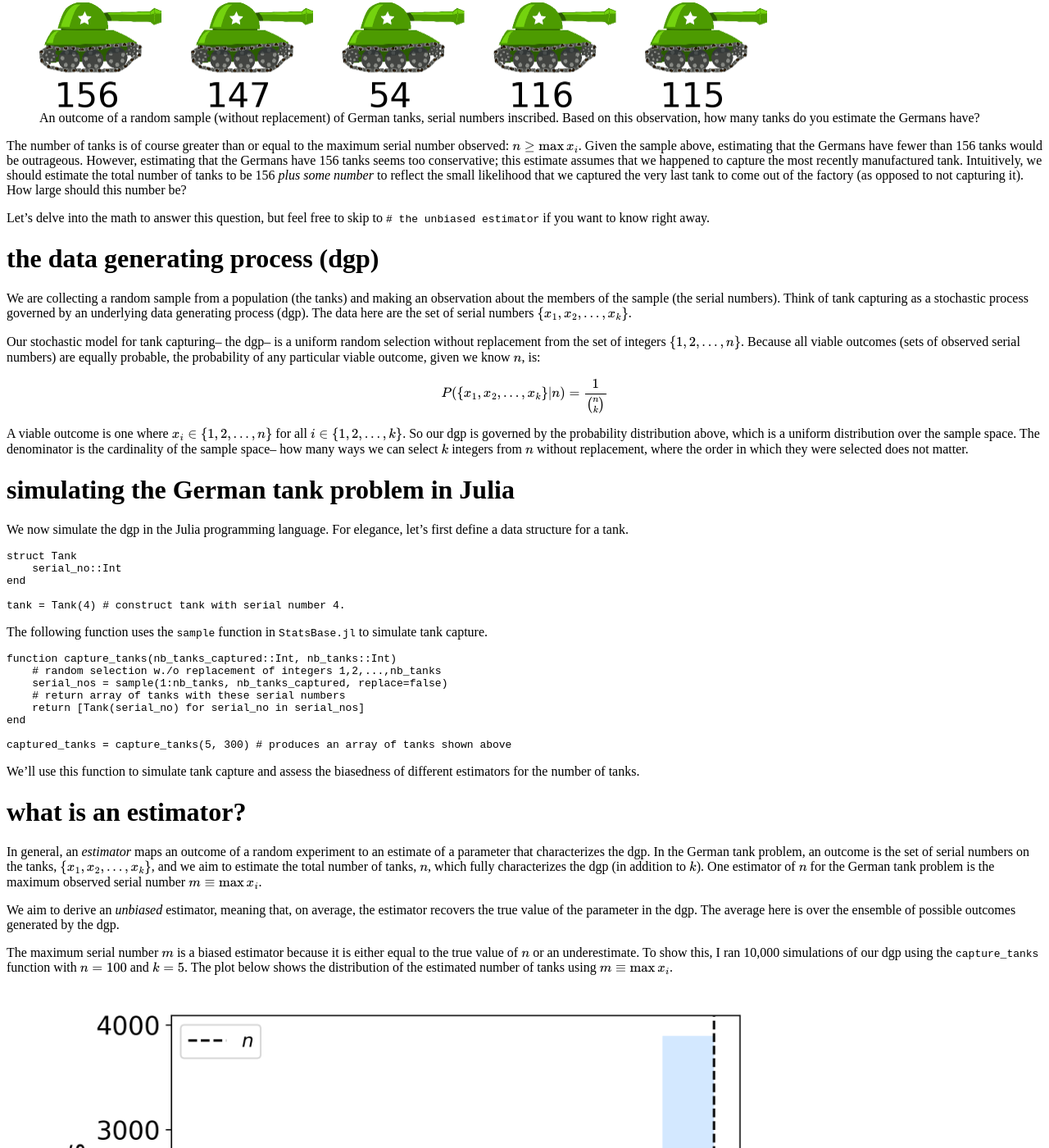
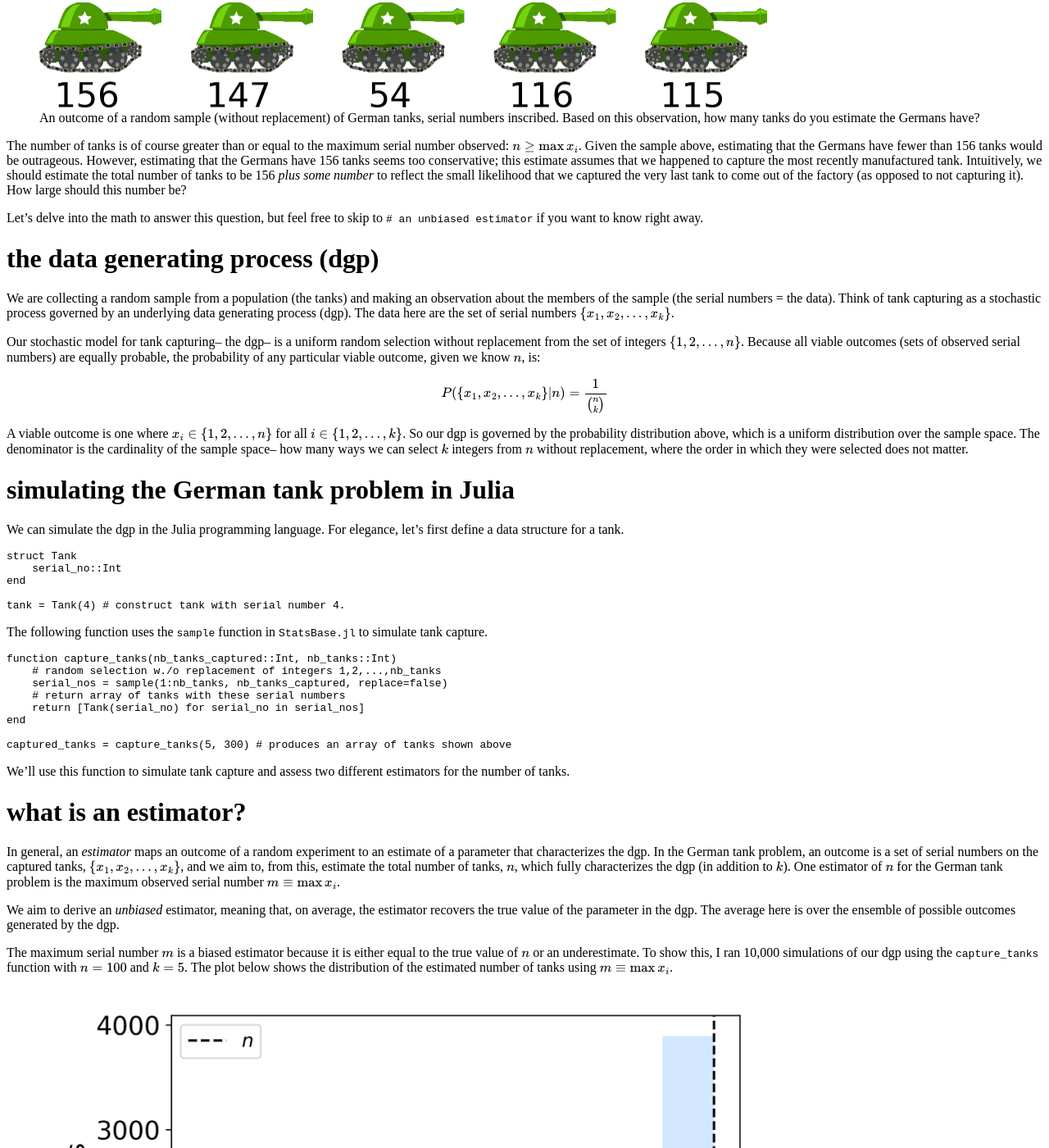
Before and after one commit to SimonEnsemble/oldish_SimonEnsemble.github.io, a Jekyll site: the page built from _posts/2019-11-15-german-tank-problem.md, in a window 1280 px wide and 1400 px high, scrolled down 432 px. Shown: the whole window at 82% size. Built offline with Jekyll 4.4.1, drawn with Linux system fonts in a browser that asks for light colours; formulas are drawn with MathJax 3; some of the changed text lies outside the part shown.

Commit message:
small fix

````diff
--- a/_posts/2019-11-15-german-tank-problem.md
+++ b/_posts/2019-11-15-german-tank-problem.md
@@ -21,11 +21,11 @@ The Allies captured a (assumed) random sample of $k$ tanks from the German force
 
 The number of tanks is of course greater than or equal to the maximum serial number observed: $n \geq \max x_i$. Given the sample above, estimating that the Germans have fewer than 156 tanks would be outrageous. However, estimating that the Germans have 156 tanks seems too conservative; this estimate assumes that we happened to capture the most recently manufactured tank. Intuitively, we should estimate the total number of tanks to be 156 *plus some number* to reflect the small likelihood that we captured the very last tank to come out of the factory (as opposed to not capturing it). How large should this number be?
 
-Let's delve into the math to answer this question, but feel free to skip to `# the unbiased estimator` if you want to know right away.
+Let's delve into the math to answer this question, but feel free to skip to `# an unbiased estimator` if you want to know right away.
 
 # the data generating process (dgp)
 
-We are collecting a random sample from a population (the tanks) and making an observation about the members of the sample (the serial numbers). Think of tank capturing as a stochastic process governed by an underlying data generating process (dgp). The data here are the set of serial numbers $$\{x_1,x_2,...,x_k\}$$.
+We are collecting a random sample from a population (the tanks) and making an observation about the members of the sample (the serial numbers = the data). Think of tank capturing as a stochastic process governed by an underlying data generating process (dgp). The data here are the set of serial numbers $$\{x_1,x_2,...,x_k\}$$.
 
 Our stochastic model for tank capturing-- the dgp-- is a uniform random selection without replacement from the set of integers $$\{1,2,...,n\}$$. Because all viable outcomes (sets of observed serial numbers) are equally probable, the probability of any particular viable outcome, given we know $n$, is:
 
@@ -35,7 +35,7 @@ A viable outcome is one where $$x_i \in \{1, 2, ..., n\}$$ for all $$i\in \{1,2,
 
 # simulating the German tank problem in Julia
 
-We now simulate the dgp in the Julia programming language. For elegance, let's first define a data structure for a tank.
+We can simulate the dgp in the Julia programming language. For elegance, let's first define a data structure for a tank.
 
 ```julia
 struct Tank
@@ -58,11 +58,11 @@ end
 captured_tanks = capture_tanks(5, 300) # produces an array of tanks shown above
 ```
 
-We'll use this function to simulate tank capture and assess the biasedness of different estimators for the number of tanks.
+We'll use this function to simulate tank capture and assess two different estimators for the number of tanks.
 
 # what is an estimator?
 
-In general, an *estimator* maps an outcome of a random experiment to an estimate of a parameter that characterizes the dgp. In the German tank problem, an outcome is the set of serial numbers on the tanks, $$\{x_1, x_2, ..., x_k\}$$, and we aim to estimate the total number of tanks, $n$, which fully characterizes the dgp (in addition to $k$). One estimator of $n$ for the German tank problem is the maximum observed serial number $m\equiv \max x_i$.
+In general, an *estimator* maps an outcome of a random experiment to an estimate of a parameter that characterizes the dgp. In the German tank problem, an outcome is a set of serial numbers on the captured tanks, $$\{x_1, x_2, ..., x_k\}$$, and we aim to, from this, estimate the total number of tanks, $n$, which fully characterizes the dgp (in addition to $k$). One estimator of $n$ for the German tank problem is the maximum observed serial number $m\equiv \max x_i$.
 
 We aim to derive an *unbiased* estimator, meaning that, on average, the estimator recovers the true value of the parameter in the dgp. The average here is over the ensemble of possible outcomes generated by the dgp.
 
````
Also changed, not shown: other parts of _posts/2019-11-15-german-tank-problem.md (+1 -1 lines), images/german_tank_problem/max_serial_no_plus_gap_if_evenly_spaced.png.
